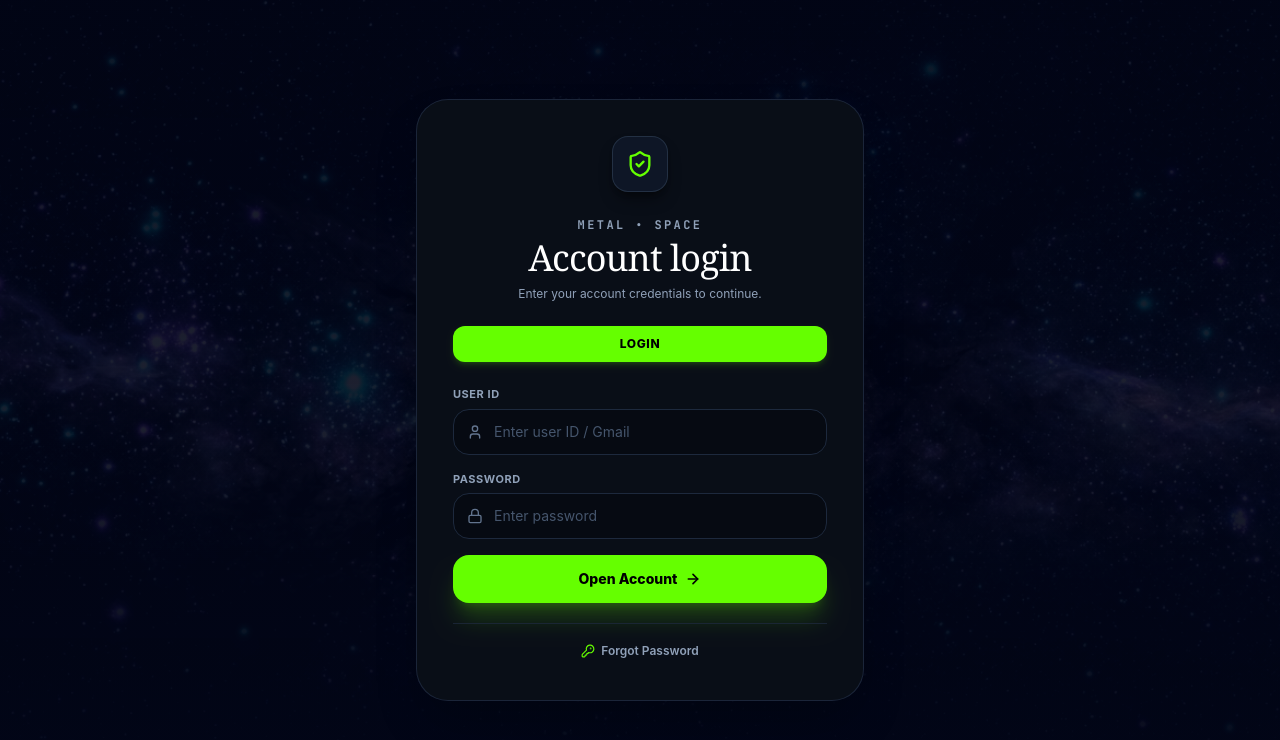
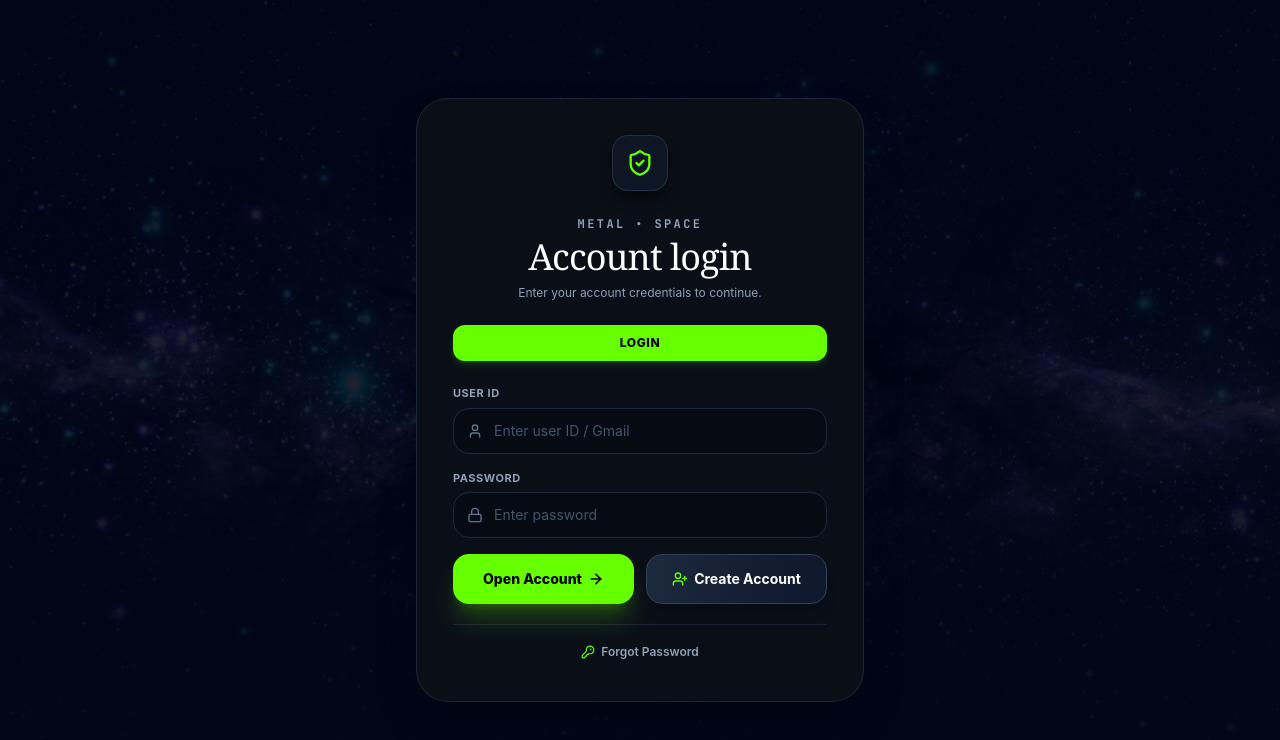
Before and after one commit to sakib786gf-hash/ROY-INTERNATIONAL, a React (Vite) app: page / in a window 1280 px wide. Shown: the top 740 px of the page. Built offline with nearby package versions, Linux system fonts and the light colour scheme; no server answers.

Commit message:
feat(auth): integrate registration modal
Add RegisterModal and associated state to the AuthPage to facilitate new user account creation.

```diff
--- a/src/components/auth/AuthPage.tsx
+++ b/src/components/auth/AuthPage.tsx
@@ -1,9 +1,10 @@
 import React, { useState } from 'react';
-import { User as UserIcon, Lock, ArrowRight, ShieldCheck, CheckCircle2, AlertCircle, KeyRound } from 'lucide-react';
+import { User as UserIcon, Lock, ArrowRight, ShieldCheck, CheckCircle2, AlertCircle, KeyRound, UserPlus } from 'lucide-react';
 import { StorageService, DEFAULT_ADMIN } from '../../services/storage';
 import { CloudSync } from '../../services/cloudSync';
 import { User } from '../../types';
 import { ForgotPasswordModal } from './ForgotPasswordModal';
+import { RegisterModal } from './RegisterModal';
 
 interface AuthPageProps {
   onSuccess: (user: User) => void;
@@ -17,6 +18,7 @@ export const AuthPage: React.FC<AuthPageProps> = ({ onSuccess }) => {
   const [successNotice, setSuccessNotice] = useState<string | null>(null);
   const [inactiveUser, setInactiveUser] = useState<User | null>(null);
   const [isForgotPasswordOpen, setIsForgotPasswordOpen] = useState(false);
+  const [isRegisterOpen, setIsRegisterOpen] = useState(false);
 
   const handleLogin = async (e: React.FormEvent) => {
     e.preventDefault();
@@ -330,17 +332,33 @@ export const AuthPage: React.FC<AuthPageProps> = ({ onSuccess }) => {
             </div>
           </div>
 
-          {/* Big Neon Green Button: Open Account → */}
+          {/* Action Buttons: Open Account (লগইন/ঢুকুন) and Create Account (ক্রিয়েট একাউন্ট) side by side */}
+          <div className="grid grid-cols-2 gap-3 mt-3">
             <button
               type="submit"
-            className="w-full mt-3 py-3.5 px-4 rounded-2xl bg-[#65ff00] hover:bg-[#57de00] text-black font-extrabold text-sm shadow-xl shadow-[#65ff00]/20 flex items-center justify-center gap-2 cursor-pointer transition-all active:scale-[0.99]"
+              className="py-3.5 px-3 rounded-2xl bg-[#65ff00] hover:bg-[#57de00] text-black font-extrabold text-xs sm:text-sm shadow-xl shadow-[#65ff00]/20 flex items-center justify-center gap-1.5 cursor-pointer transition-all active:scale-[0.99]"
+              title="Open Account / Log In"
             >
               <span>Open Account</span>
               <ArrowRight className="w-4 h-4 stroke-[2.5]" />
             </button>
+
+            <button
+              type="button"
+              onClick={() => {
+                setError(null);
+                setIsRegisterOpen(true);
+              }}
+              className="py-3.5 px-3 rounded-2xl bg-gradient-to-r from-slate-800 to-slate-900 hover:from-slate-700 hover:to-slate-800 text-white font-bold text-xs sm:text-sm border border-slate-700 hover:border-emerald-500/50 shadow-lg flex items-center justify-center gap-1.5 cursor-pointer transition-all active:scale-[0.99]"
+              title="Create New Account"
+            >
+              <UserPlus className="w-4 h-4 text-[#65ff00]" />
+              <span>Create Account</span>
+            </button>
+          </div>
         </form>
 
-        {/* FORGOT PASSWORD SECTION (Exact as requested: Registration removed, Forgot Password in English only) */}
+        {/* FORGOT PASSWORD SECTION */}
         <div className="mt-5 pt-4 border-t border-slate-800/80 text-center">
           <button
             type="button"
@@ -367,6 +385,20 @@ export const AuthPage: React.FC<AuthPageProps> = ({ onSuccess }) => {
         }}
         initialUserId={userId.trim()}
       />
+
+      {/* Register Modal for Create Account */}
+      <RegisterModal
+        isOpen={isRegisterOpen}
+        onClose={() => setIsRegisterOpen(false)}
+        onSuccess={(newUser) => {
+          setIsRegisterOpen(false);
+          setUserId(newUser.email);
+          setPassword(newUser.password || '');
+          onSuccess(newUser);
+        }}
+        onSwitchToLogin={() => setIsRegisterOpen(false)}
+        isAdmin={false}
+      />
     </div>
   );
 };
```
Lines whose indentation alone changed are shown as unchanged.
